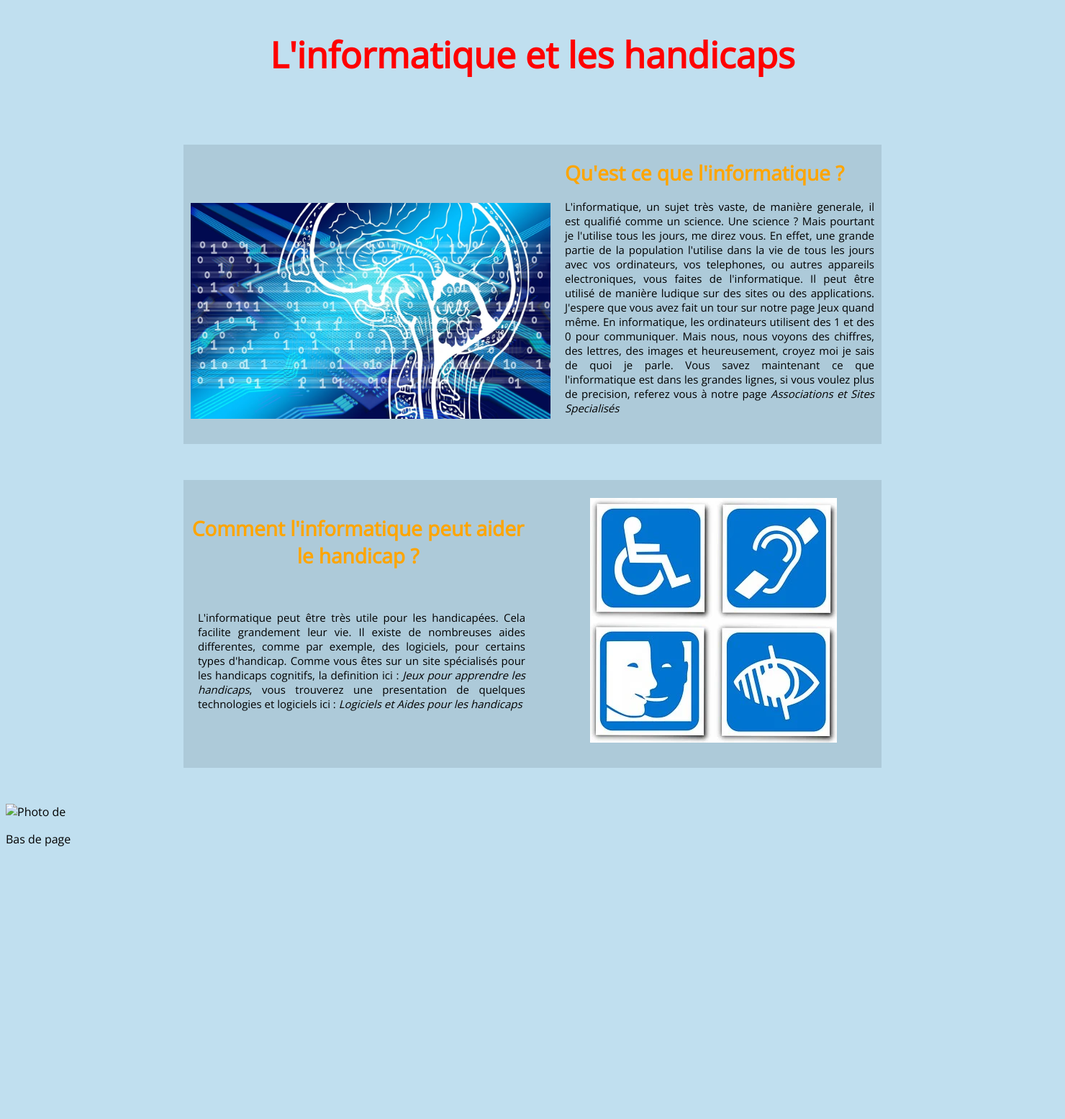
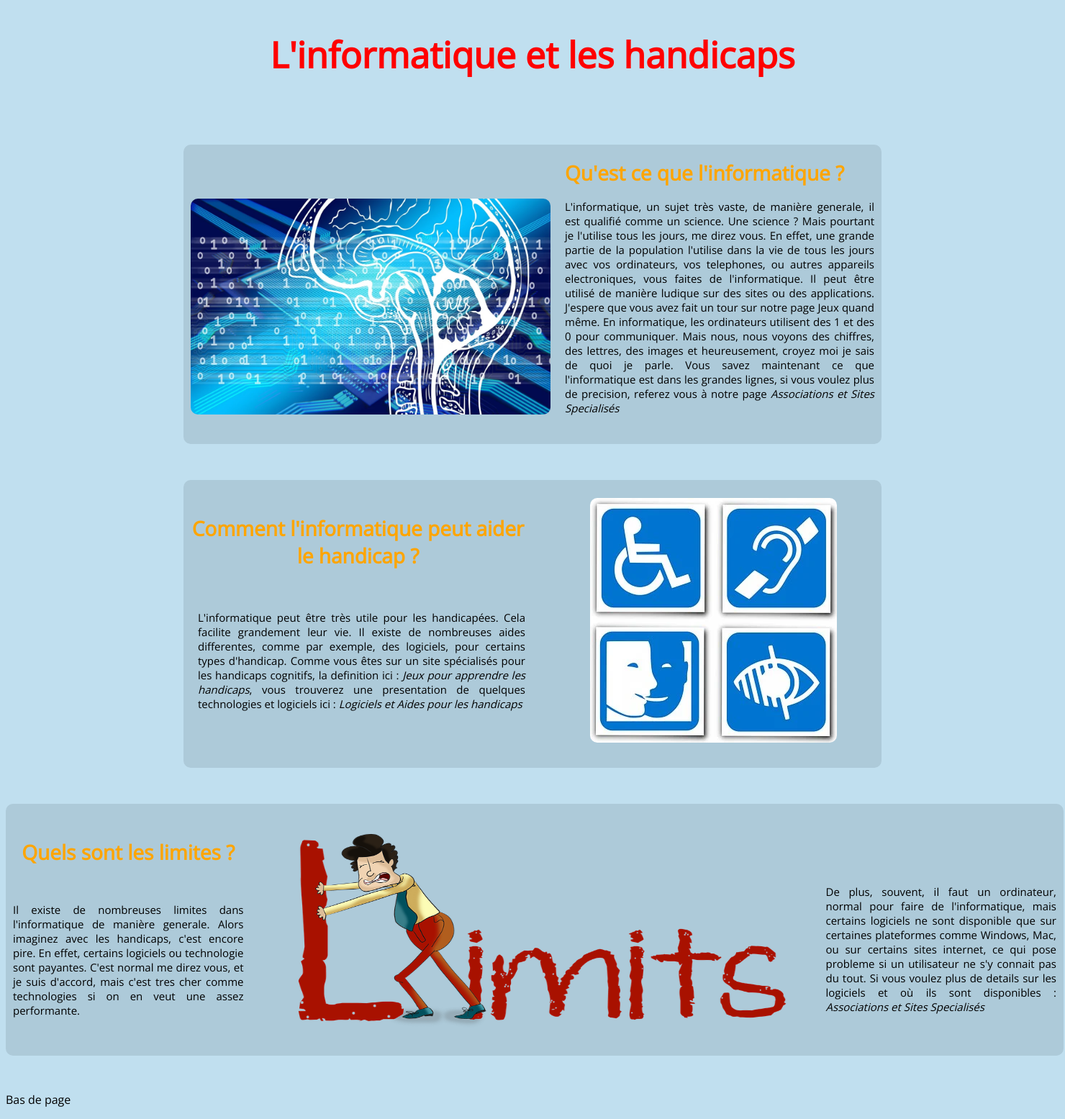
Before and after one commit to LennyLouis/ProjetTutoreS12020, a PHP site: page /informatique.html in a window 1480 px wide. Shown: the part 126-1681 px from the top of the page at 72% size. Before the commit the page ends 1302 px from the top, so only its background shows below. Run offline with PHP 8.4, Linux system fonts and the light colour scheme.

Commit message:
Fin de la page Informatique

```diff
--- a/css/main.css
+++ b/css/main.css
@@ -1,10 +1,13 @@
 * {
     font-family: 'Open Sans';
     text-align: justify;
+}
+
+body {
     background-color: rgb(192, 223, 239);
 }
 
-section h1 {
+.grandtitre {
     text-align: center;
     font-weight: 900;
     font-size: 50px;
@@ -31,23 +34,51 @@ section {
     grid-column-gap: 20px;
     grid-row-gap: 0px;
     margin-bottom: 50px;
+    border-radius: 10px;
+}
+
+.grille2 {
+    padding-left: 10px;
+    padding-right: 10px;
+    padding-top: 25px;
+    padding-bottom: 25px;
+    background-color: #ADCAD9;
+    margin-left: auto;
+    margin-right: auto;
+    margin-bottom: 50px;
+    display: grid;
+    width: 1450px;
+    grid-template-columns: repeat(3, 1fr);
+    grid-column-gap: 20px;
+    grid-row-gap: 0px;
+    border-radius: 10px;
 }
 
 .image {
     grid-column: 1;
-    grid-row: 2/3;
+    grid-row: 1/3;
+    width: 500px;
+    height: 300px;
+    margin-top: 50px;
+    border-radius: 10px;
 }
 
 .image2 {
-    background-color: #ADCAD9;
     grid-column: 2;
     grid-row: 1/3;
     margin-left: 70px;
-    padding-bottom: 10px;
+    margin-bottom: 10px;
+    border-radius: 10px;
+}
+
+.image3 {
+    grid-column: 2;
+    grid-row: 1/3;
+    width: 769px;
+    height: 300px;
 }
 
 .titre1 {
-    background-color: #ADCAD9;
     font-size: 28px;
     margin-top: -5px;
     color: orange;
@@ -57,7 +88,14 @@ section {
 }
 
 .titre2 {
-    background-color: #ADCAD9;
+    font-size: 28px;
+    color: orange;
+    text-align: center;
+    grid-column: 1;
+    grid-row: 1;
+}
+
+.titre3 {
     font-size: 28px;
     color: orange;
     text-align: center;
@@ -66,7 +104,6 @@ section {
 }
 
 .paragraphe1 {
-    background-color: #ADCAD9;
     margin-top: -5px;
     font-size: 15px;
     grid-column: 2;
@@ -74,7 +111,6 @@ section {
 }
 
 .paragraphe2 {
-    background-color: #ADCAD9;
     margin-top: -5px;
     font-size: 15px;
     grid-column: 1;
@@ -82,24 +118,55 @@ section {
     padding-left: 10px;
 }
 
-.lien1 {
-    grid-column: 2;
+.paragraphe3 {
+    grid-column: 1;
+    grid-row: 2;
+    font-size: 15px;
+    /* margin-top: -10px; */
+}
+
+.paragraphe4 {
+    margin-top: -10px;
+    font-size: 15px;
+    grid-column: 3;
     grid-row: 2;
 }
 
+.lien1 {
+    font-style: italic;
+    grid-column: 2;
+    grid-row: 2;
+    color: black;
+}
+
 .lien2 {
+    font-style: italic;
     grid-row: 2;
     grid-column: 1;
+    color: black;
+}
+
+.lien3 {
+    font-style: italic;
+    grid-column: 2;
+    color: black;
 }
 
 a {
-    background-color: #ADCAD9;
-    font-style: italic;
     text-decoration: none;
-    color: black;
 }
 
-a:hover {
+a.lien1:hover {
     text-decoration: none;
     color: goldenrod;
 }
+
+a.lien2:hover {
+    text-decoration: none;
+    color: goldenrod;
+}
+
+a.lien3:hover {
+    text-decoration: none;
+    color: goldenrod;
+}
--- a/informatique.html
+++ b/informatique.html
@@ -26,9 +26,9 @@
     <main>
         <section>
             <!-- Partie 1 -->
-            <h1> L'informatique et les handicaps </h1>
+            <h1 class="grandtitre"> L'informatique et les handicaps </h1>
             <div class="grille">
-                <img src="./img/1.png" alt="Photo d'informatique" class="image" width="500" height="300">
+                <img src="./img/1.png" alt="Photo d'informatique" class="image">
                 <h2 class="titre1"> Qu'est ce que l'informatique ? </h2>
                 <p class="paragraphe1"> L'informatique, un sujet très vaste, de manière generale, il est qualifié comme un science. Une science ? Mais pourtant je l'utilise tous les jours, me direz vous. En effet, une grande partie de la population l'utilise dans la vie de tous
                     les jours avec vos ordinateurs, vos telephones, ou autres appareils electroniques, vous faites de l'informatique. Il peut être utilisé de manière ludique sur des sites ou des applications. J'espere que vous avez fait un tour sur notre
@@ -41,7 +41,7 @@
         <section>
             <!-- Partie 2 -->
             <div class="grille">
-                <img src="./img/2.png" alt="Photo Handicap et informatique" class="image2" width="" height="">
+                <img src="./img/2.png" alt="Photo Handicap et informatique" class="image2">
                 <h2 class="titre2"> Comment l'informatique peut aider le handicap ? </h2>
                 <p class="paragraphe2"> L'informatique peut être très utile pour les handicapées. Cela facilite grandement leur vie. Il existe de nombreuses aides differentes, comme par exemple, des logiciels, pour certains types d'handicap. Comme vous êtes sur un site spécialisés
                     pour les handicaps cognitifs, la definition ici :<a href="index.html" class="lien2"> Jeux pour apprendre les handicaps</a>, vous trouverez une presentation de quelques technologies et logiciels ici : <a href="logicielsaide.html" class="lien2"> Logiciels et Aides pour les handicaps </a>
@@ -51,7 +51,15 @@
 
         <section>
             <!-- Partie 3 -->
-            <img src="" alt="Photo de " class="image3" width="" height="">
+            <div class="grille2">
+                <img src="./img/3.png" alt="Photo d'une personne qui pousse un mot 'Limite'" class="image3">
+                <h2 class="titre3"> Quels sont les limites ? </h2>
+                <p class="paragraphe3"> Il existe de nombreuses limites dans l'informatique de manière generale. Alors imaginez avec les handicaps, c'est encore pire. En effet, certains logiciels ou technologie sont payantes. C'est normal me direz vous, et je suis d'accord,
+                    mais c'est tres cher comme technologies si on en veut une assez performante.</p>
+                <p class="paragraphe4"> De plus, souvent, il faut un ordinateur, normal pour faire de l'informatique, mais certains logiciels ne sont disponible que sur certaines plateformes comme Windows, Mac, ou sur certains sites internet, ce qui pose probleme si un utilisateur
+                    ne s'y connait pas du tout. Si vous voulez plus de details sur les logiciels et où ils sont disponibles : <a href="associations.html" class="lien3"> Associations et Sites Specialisés </a> </p>
+            </div>
+
         </section>
     </main>
 
```
Also changed, not shown: img/3.png (added).
